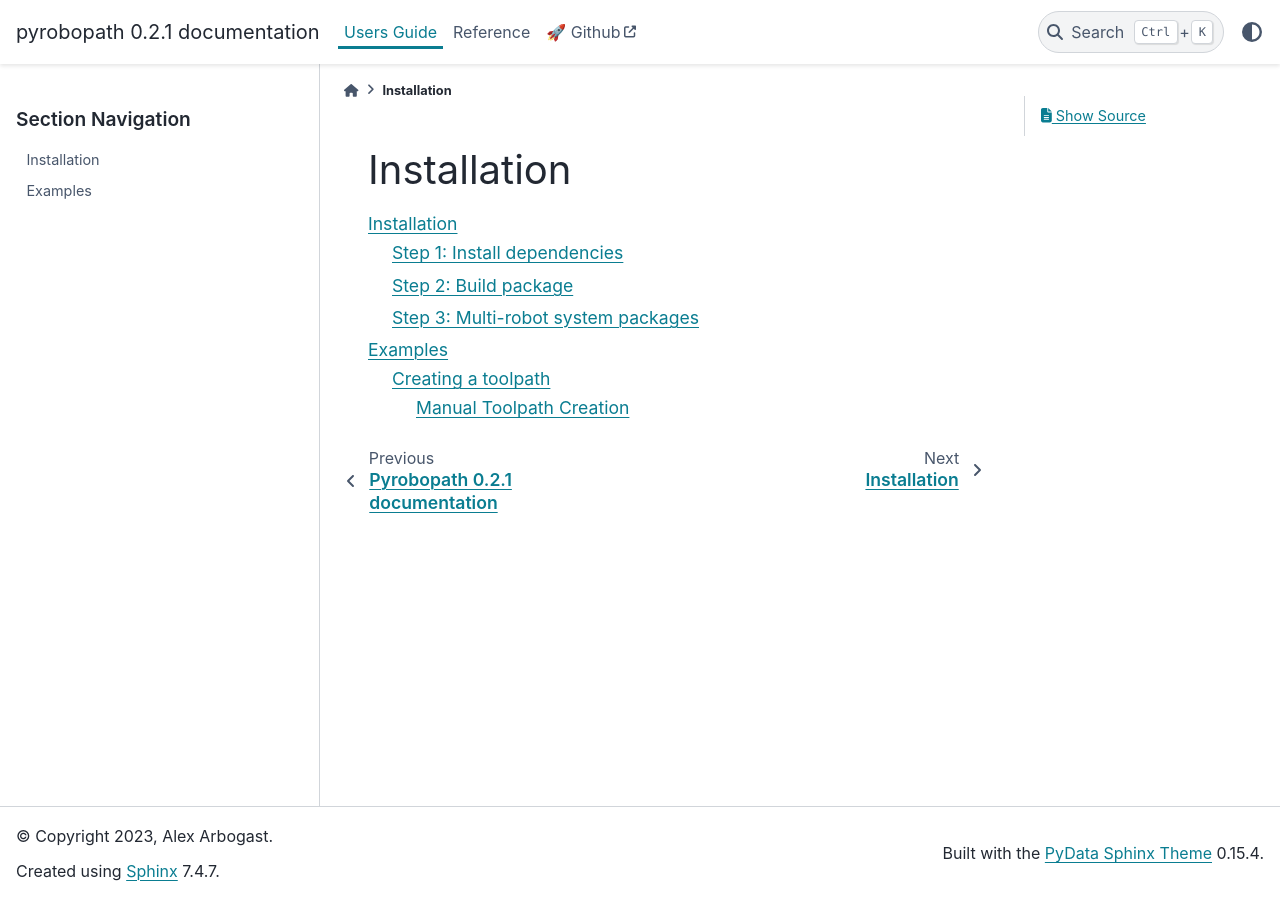
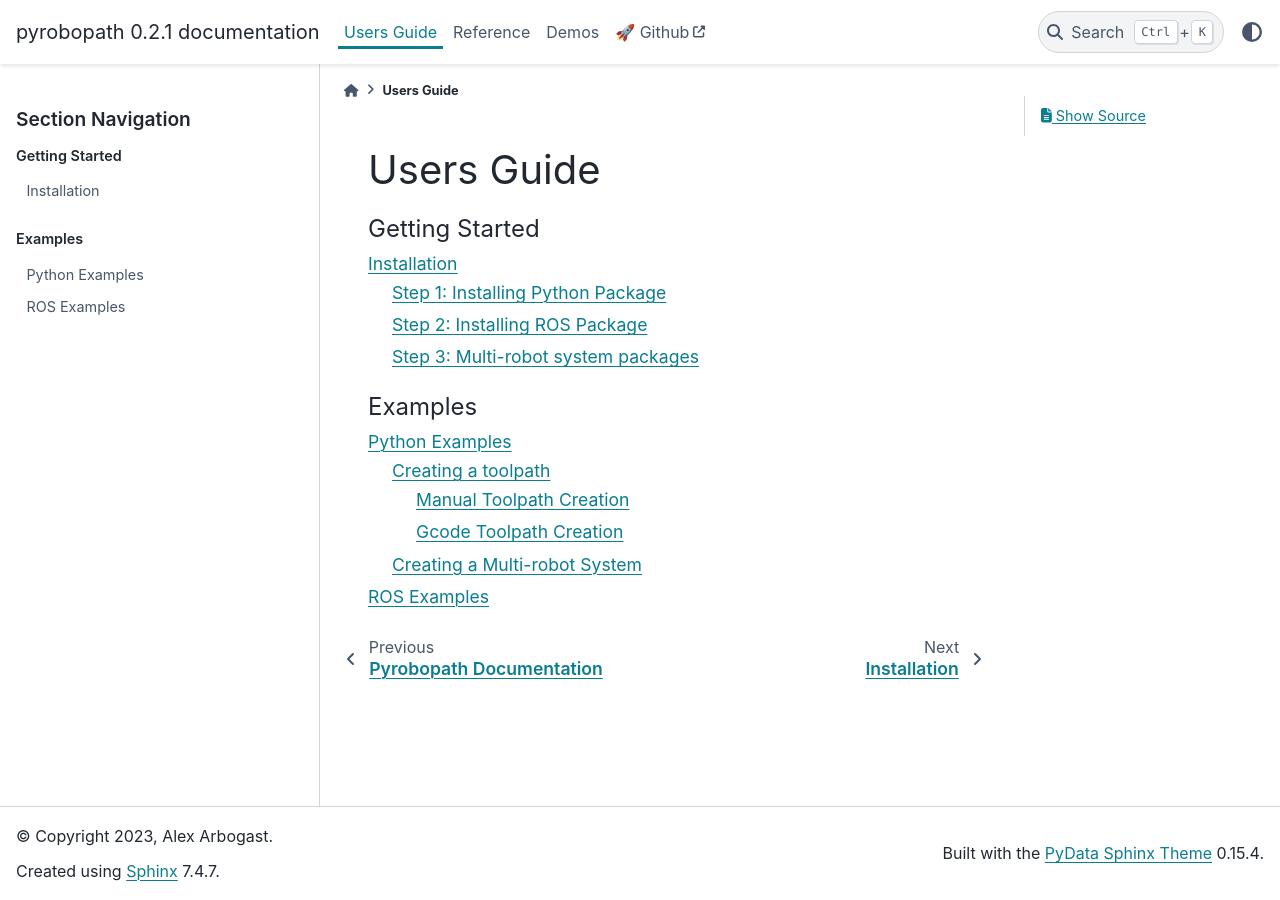
Before and after one commit to alexarbogast/pyrobopath, a Sphinx documentation site: the page built from docs/users/index.rst, in a window 1280 px wide. Built offline with Sphinx 7.4.7 and the PyData theme 0.15.4, drawn with Linux system fonts in a browser that asks for light colours.

```diff
--- /dev/null
+++ b/docs/_static/css/custom.css
@@ -0,0 +1,13 @@
+/*******************************************************************************
+* dark theme
+*
+* all the variables used for dark theme coloring
+*/
+html[data-theme="dark"] {
+  /*****************************************************************************
+  * main colors
+  */
+  --pst-color-primary: rgb(113, 185, 69);
+  --pst-color-secondary: rgb(92, 71, 168);
+
+}
--- a/docs/api/modules.rst
+++ b/docs/api/modules.rst
@@ -2,7 +2,7 @@ src
 ===
 
 .. toctree::
-   :maxdepth: 4
+   :maxdepth: 3
 
    pyrobopath
    pyrobopath_ros
--- a/docs/conf.py
+++ b/docs/conf.py
@@ -82,17 +82,17 @@ pygments_style = 'sphinx'
 html_theme = 'pydata_sphinx_theme'
 #html_theme = 'furo'
 
-# Theme options are theme-specific and customize the look and feel of a theme
-# further.  For a list of options available for each theme, see the
-# documentation.
-#
-# html_theme_options = {}
 
 # Add any paths that contain custom static files (such as style sheets) here,
 # relative to this directory. They are copied after the builtin static files,
 # so a file named "default.css" will overwrite the builtin "default.css".
 html_static_path = ['_static']
-
+html_theme_options = {
+  "header_links_before_dropdown": 4
+}
+html_css_files = [
+    'css/custom.css',
+]
 # Custom sidebar templates, must be a dictionary that maps document names
 # to template names.
 #
@@ -174,3 +174,5 @@ autodoc_mock_imports = [
     'actionlib',
     'geometry_msgs'
 ]
+
+autodoc_class_signature = "separated"
--- /dev/null
+++ b/docs/users/examples/ros_examples.rst
@@ -0,0 +1,4 @@
+
+============
+ROS Examples
+============
--- a/docs/users/index.rst
+++ b/docs/users/index.rst
@@ -1,9 +1,14 @@
 
-Installation
-============
+Users Guide
+===========
 
 .. toctree::
-  :maxdepth: 3
+  :caption: Getting Started
 
   installation
-  examples
+
+.. toctree::
+  :caption: Examples
+
+  examples/python_examples.rst
+  examples/ros_examples.rst
```
Also changed, not shown: README.md (+2 -6 lines), docs/demos.rst (added, +18 -0 lines), docs/index.rst (+4 -5 lines), docs/users/examples.rst (deleted, +0 -42 lines), docs/users/examples/python_examples.rst (added, +108 -0 lines), docs/users/installation.rst (+34 -18 lines), docs/api/pyrobopath_ros.rst (line endings or trailing spaces).
